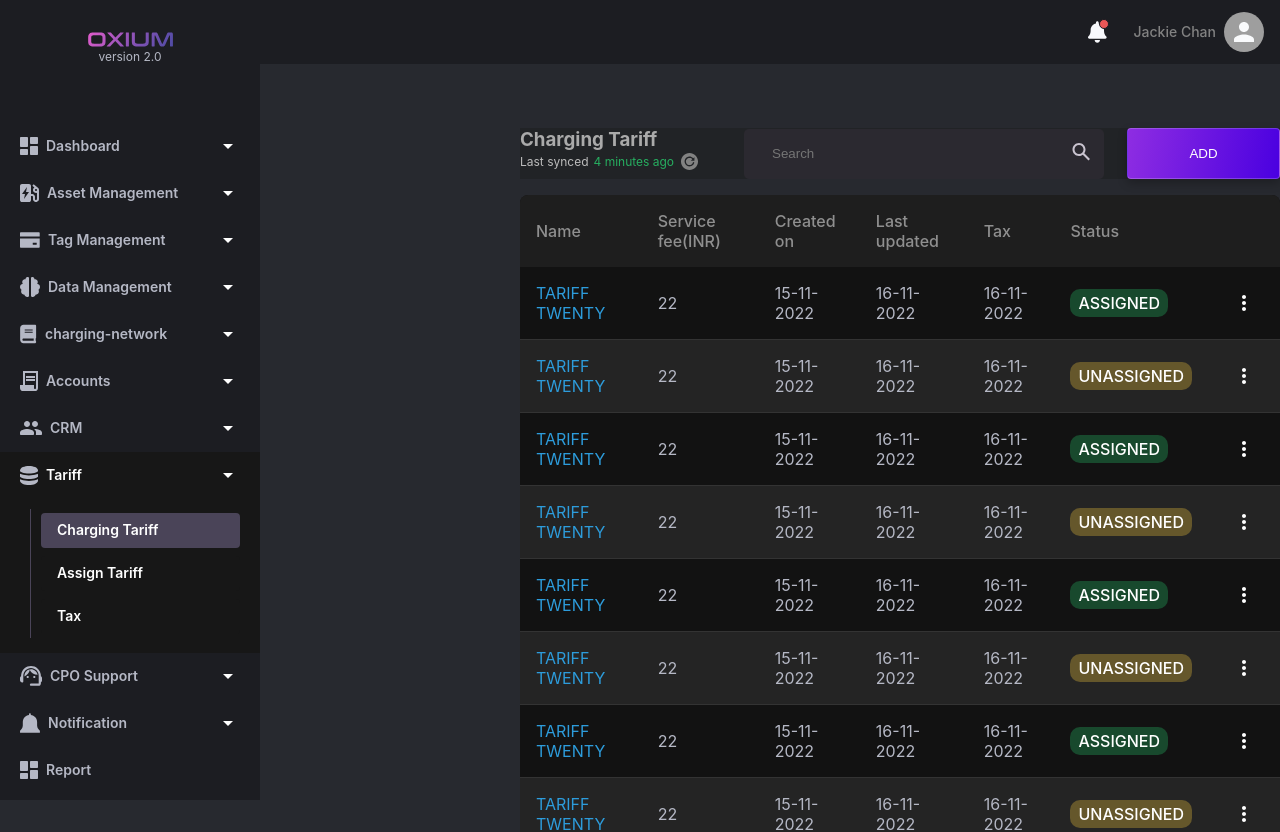
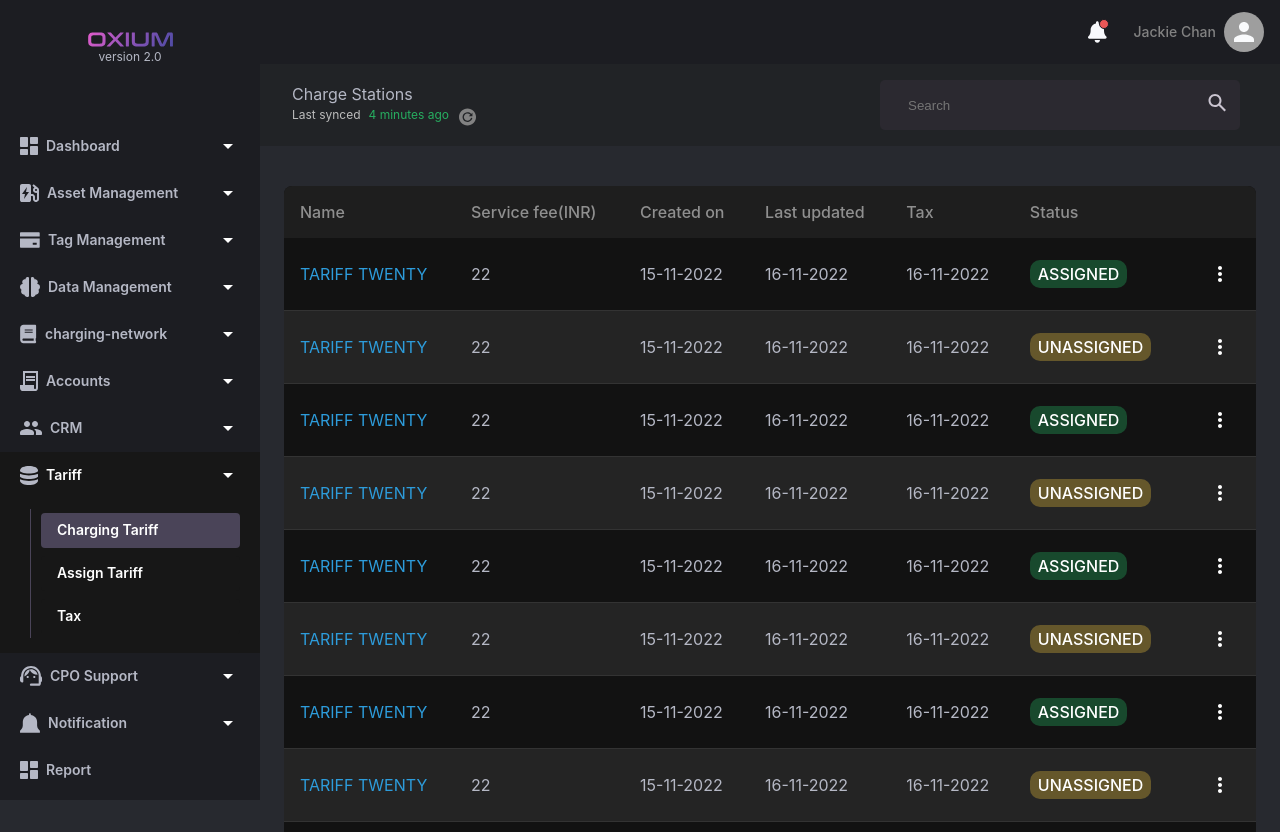
Before and after one commit to XyvinTech/GOEC_dashboard, a React (Create React App) app: page /tariff/charging-tariff in a window 1280 px wide. Shown: the top 832 px of the page. Built offline with nearby package versions, Linux system fonts and the light colour scheme.

Commit message:
#cTariff

```diff
--- a/src/components/tariff/chargingTariff/ChargingTariff.jsx
+++ b/src/components/tariff/chargingTariff/ChargingTariff.jsx
@@ -1,51 +1,17 @@
 import React from "react";
-import StyledSearchField from "../../../ui/styledSearchField";
 import StyledButton from "../../../ui/styledButton";
-import "./ChargingTariff.css";
+import { Box } from "@mui/material";
 import StyledTable from "../../../ui/styledTable";
+import LastSynced from "../../../layout/LastSynced";
 function ChargingTariff({ data, headers }) {
-  const handleClick = () => {
-    console.log("I am clicked...!");
-  };
 
   return (
-    <div className="container">
-      <div className="top_nav">
-        <div className="title_div">
-          <h3 className="title">Charging Tariff</h3>
-          <p className="lastSync">
-            Last synced
-            <span className="time">
-              4 minutes ago
-              <svg
-                xmlns="http://www.w3.org/2000/svg"
-                width="21"
-                height="21"
-                viewBox="0 0 21 21"
-                fill="none"
-              >
-                <path
-                  d="M10.5 1.96875C5.79592 1.96875 1.96875 5.79592 1.96875 10.5C1.96875 15.2041 5.79592 19.0312 10.5 19.0312C15.2041 19.0312 19.0312 15.2041 19.0312 10.5C19.0312 5.79592 15.2041 1.96875 10.5 1.96875ZM15.4219 9.7933H11.7715L13.2841 8.28064L13.0545 8.01363C12.6436 7.58712 12.1335 7.26906 11.5697 7.08788C11.0058 6.90671 10.4059 6.86808 9.82353 6.97544C9.24113 7.0828 8.69442 7.3328 8.23226 7.7031C7.7701 8.07339 7.40691 8.55244 7.17515 9.09742C6.94339 9.64239 6.85028 10.2363 6.90416 10.8261C6.95804 11.4158 7.15722 11.983 7.48389 12.477C7.81056 12.9709 8.25455 13.3762 8.77615 13.6567C9.29776 13.9371 9.88072 14.0839 10.4729 14.0839C11.2141 14.0833 11.9368 13.8533 12.5421 13.4255C13.1473 12.9977 13.6054 12.3932 13.8534 11.6948L14.0737 11.0742L15.3111 11.5119L15.0938 12.1324C14.7946 12.9789 14.2686 13.7269 13.5731 14.2946C12.8776 14.8623 12.0394 15.228 11.1502 15.3515C10.2609 15.475 9.35481 15.3518 8.53089 14.9951C7.70697 14.6385 6.99695 14.0622 6.47842 13.3293C5.95988 12.5964 5.6528 11.7351 5.59073 10.8394C5.52865 9.94377 5.71398 9.0483 6.12645 8.25087C6.53892 7.45344 7.16267 6.78474 7.92951 6.31785C8.69635 5.85097 9.57678 5.60387 10.4746 5.60355C11.1372 5.60102 11.7933 5.73418 12.4024 5.99482C13.0116 6.25547 13.561 6.63808 14.0167 7.11908L14.0396 7.14451L14.2164 7.34959L15.4219 6.14455V9.7933Z"
-                  fill="#828282"
-                />
-              </svg>
-            </span>
-          </p>
-        </div>
-        <div className="search_div">
-          <StyledSearchField placeholder="Search" />
-          <StyledButton
-            variant="primary"
-            width="153"
-            height="51"
-            onClick={handleClick}
-          >
-            ADD
-          </StyledButton>
-        </div>
-      </div>
-      <StyledTable data={data} headers={headers} />
-    </div>
+    <>
+      <LastSynced heading="Charge Stations" />
+      <Box sx={{ p: 3 }}>
+        <StyledTable headers={headers} data={data} />
+      </Box>
+    </>
   );
 }
 
--- a/src/core/routes/routes-config.js
+++ b/src/core/routes/routes-config.js
@@ -7,7 +7,7 @@ import ChargingStation from "../../pages/chargeStation";
 
 import UnderConstruction from "../../pages/UnderConstruction";
 import NotFoundPage from "../../pages/NotFound";
-import Tariff from "../../pages/Tariff";
+import CTariff from "../../pages/cTariff";
 import ChargeStationDetail from "../../components/assetManagement/chargeStations/chargeStationDetail";
 import ChargingPoints from "../../pages/chargePoints";
 import ChargePointDetail from "../../components/assetManagement/chargePoints/chargePointDetail";
@@ -173,7 +173,7 @@ const RoutesConfig = () => {
             children: [
                 {
                     path: 'charging-tariff',
-                    element: <Tariff />,
+                    element: <CTariff />,
                 },
                 {
                     path: 'assign-tariff',
--- a/src/pages/Tariff.jsx
+++ b/src/pages/cTariff.jsx
@@ -1,9 +1,9 @@
 import React from "react";
+import { Box } from "@mui/material";
 import { DummyData } from "../assets/json/ChargingTariffData.js";
-import DashboardLayout from "../layout/dashboardLayout.jsx";
 import ChargingTariff from "../components/tariff/chargingTariff/ChargingTariff.jsx";
 
-export default function Tariff() {
+export default function cTariff() {
   const headers = [
     "Name",
     "Service fee(INR)",
@@ -14,8 +14,8 @@ export default function Tariff() {
   ];
 
   return (
-    <DashboardLayout>
-      <ChargingTariff data={DummyData} headers={headers}/>
-    </DashboardLayout>
+    <Box>
+      <ChargingTariff data={DummyData} headers={headers} />
+    </Box>
   );
 }
```
